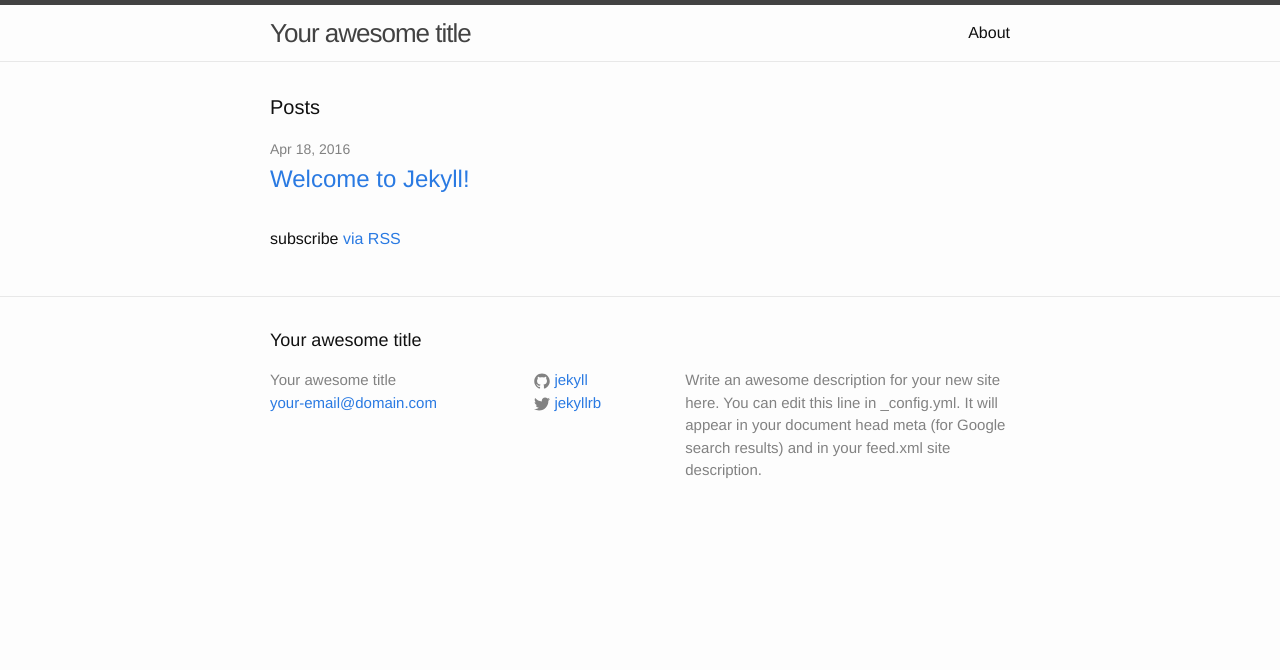
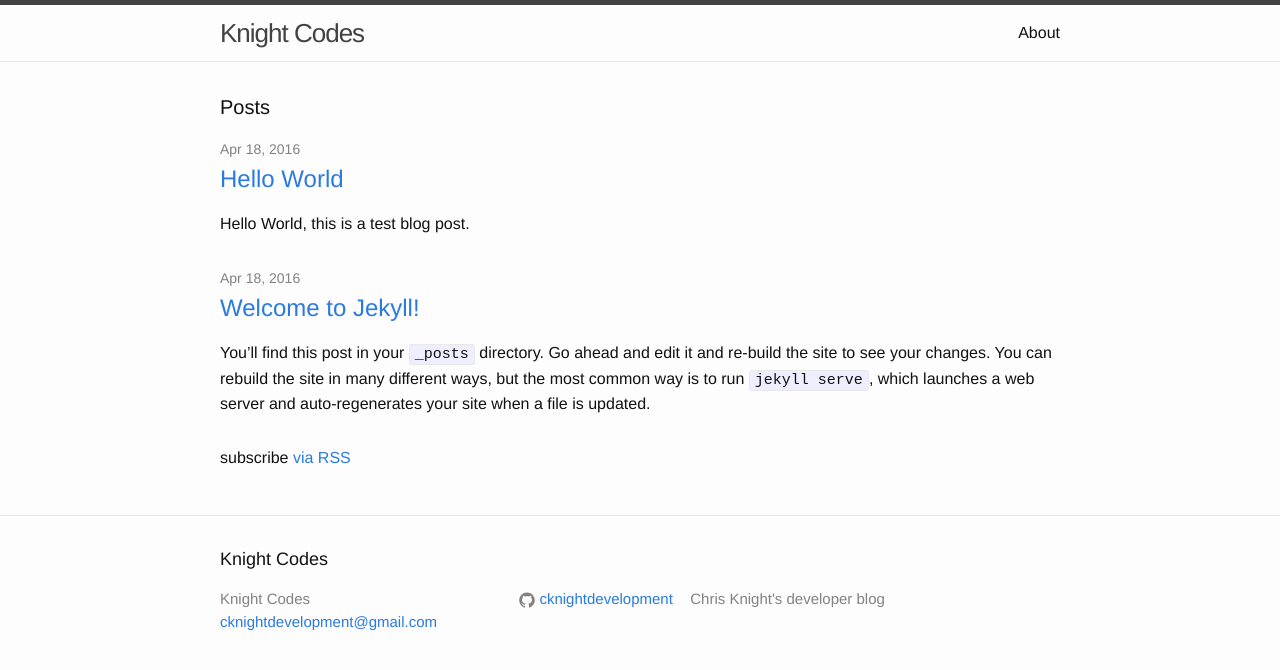
Before and after one commit to cknightdevelopment/cknightdevelopment.github.io, a Jekyll site: the page built from index.html, in a window 1280 px wide. Shown: the top 670 px of the page. Built offline with Jekyll 4.4.1, drawn with Linux system fonts in a browser that asks for light colours.

Commit message:
Made some changes

````diff
--- a/_config.yml
+++ b/_config.yml
@@ -6,16 +6,14 @@
 # 'jekyll serve'. If you change this file, please restart the server process.
 
 # Site settings
-title: Your awesome title
-email: your-email@domain.com
+title: Knight Codes
+email: cknightdevelopment@gmail.com
 description: > # this means to ignore newlines until "baseurl:"
-  Write an awesome description for your new site here. You can edit this
-  line in _config.yml. It will appear in your document head meta (for
-  Google search results) and in your feed.xml site description.
+  Chris Knight's developer blog
 baseurl: "" # the subpath of your site, e.g. /blog
-url: "http://yourdomain.com" # the base hostname & protocol for your site
-twitter_username: jekyllrb
-github_username:  jekyll
+url: "http://knightcodes.com" # the base hostname & protocol for your site
+# twitter_username: jekyllrb
+github_username:  cknightdevelopment
 
 # Build settings
 markdown: kramdown
--- /dev/null
+++ b/_posts/2016-04-18-hello-world.markdown
@@ -0,0 +1,12 @@
+---
+layout: post
+title:  "Hello World"
+date:   2016-04-18 11:00:00 -0700
+categories: test
+tags: test
+---
+Hello World, this is a test blog post.
+
+```
+var code = "hello world";
+```
--- a/css/main.scss
+++ b/css/main.scss
@@ -23,7 +23,7 @@ $grey-color-light: lighten($grey-color, 40%);
 $grey-color-dark:  darken($grey-color, 25%);
 
 // Width of the content area
-$content-width:    800px;
+$content-width:    900px;
 
 $on-palm:          600px;
 $on-laptop:        800px;
--- a/index.html
+++ b/index.html
@@ -14,6 +14,7 @@ layout: default
         <h2>
           <a class="post-link" href="{{ post.url | prepend: site.baseurl }}">{{ post.title }}</a>
         </h2>
+        {{ post.excerpt }}
       </li>
     {% endfor %}
   </ul>
````
